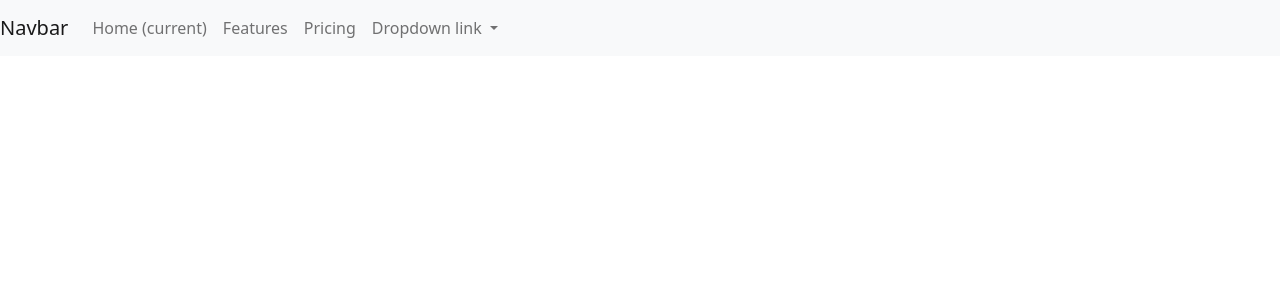
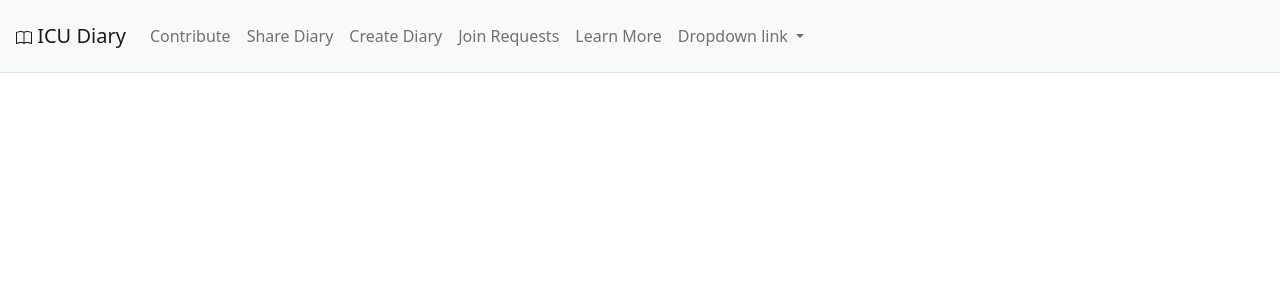
Before and after one commit to willcooley4/icu-diary, a Flask app: page /new_diary/ in a window 1280 px wide. Shown: the top 300 px of the page. Run offline with Flask 2, Linux system fonts and the light colour scheme; the visitor is signed in with stand-in values (Sample User, id 1); some libraries are stand-ins or nearby versions.

Commit message:
navbar stuff

```diff
--- a/diary/templates/navbar.html
+++ b/diary/templates/navbar.html
@@ -12,21 +12,38 @@
 
   <body>
 
-    <nav class="navbar navbar-expand-lg navbar-light bg-light">
-      <a class="navbar-brand" href="#">Navbar</a>
-      <button class="navbar-toggler" type="button" data-toggle="collapse" data-target="#navbarNavDropdown" aria-controls="navbarNavDropdown" aria-expanded="false" aria-label="Toggle navigation">
-        <span class="navbar-toggler-icon"></span>
+    <!-- Beginning of navbar-->
+    <nav class="navbar navbar-expand-lg navbar-light bg-light p-3 mb-3 border-bottom">
+      <!-- Logo, redirect to home -->
+      <a class="navbar-brand" href="/">
+        <svg xmlns="http://www.w3.org/2000/svg" width="16" height="16" fill="currentColor" class="bi bi-book" viewBox="0 0 16 16">
+          <path d="M1 2.828c.885-.37 2.154-.769 3.388-.893 1.33-.134 2.458.063 3.112.752v9.746c-.935-.53-2.12-.603-3.213-.493-1.18.12-2.37.461-3.287.811V2.828zm7.5-.141c.654-.689 1.782-.886 3.112-.752 1.234.124 2.503.523 3.388.893v9.923c-.918-.35-2.107-.692-3.287-.81-1.094-.111-2.278-.039-3.213.492V2.687zM8 1.783C7.015.936 5.587.81 4.287.94c-1.514.153-3.042.672-3.994 1.105A.5.5 0 0 0 0 2.5v11a.5.5 0 0 0 .707.455c.882-.4 2.303-.881 3.68-1.02 1.409-.142 2.59.087 3.223.877a.5.5 0 0 0 .78 0c.633-.79 1.814-1.019 3.222-.877 1.378.139 2.8.62 3.681 1.02A.5.5 0 0 0 16 13.5v-11a.5.5 0 0 0-.293-.455c-.952-.433-2.48-.952-3.994-1.105C10.413.809 8.985.936 8 1.783z"/>
+        </svg>
+        ICU Diary
+      </a>
+
+      <!-- Navbar Collapse support -->
+      <button class ="navbar-toggler" type="button" data-toggle="collapse" data-target="navbarSupportedContent" aria-controls="navbarSupportedContent" aria-expanded="false" aria-label="Toggle navigation">
+        <span class ="navbar-toggler-icon"></span>
       </button>
-      <div class="collapse navbar-collapse" id="navbarNavDropdown">
-        <ul class="navbar-nav">
-          <li class="nav-item active">
-            <a class="nav-link" href="#">Home <span class="sr-only">(current)</span></a>
+
+      <!--Navbar items-->
+      <div class="collapse navbar-collapse" id="navbarSupportedContent">
+        <ul class="navbar-nav mr-auto">
+          <li class="nav-item">
+            <a class="nav-link" href="/entry_page/">Contribute</a>
           </li>
           <li class="nav-item">
-            <a class="nav-link" href="#">Features</a>
+            <a class="nav-link" href="/diary_sharing/">Share Diary</a>
           </li>
           <li class="nav-item">
-            <a class="nav-link" href="#">Pricing</a>
+            <a class="nav-link" href="/new_diary/">Create Diary</a>
+          </li>
+          <li class="nav-item">
+            <a class="nav-link" href="/invite">Join Requests</a>
+          </li>
+          <li class="nav-item">
+            <a class="nav-link" href="#">Learn More</a>
           </li>
           <li class="nav-item dropdown">
             <a class="nav-link dropdown-toggle" href="#" id="navbarDropdownMenuLink" data-toggle="dropdown" aria-haspopup="true" aria-expanded="false">
@@ -40,7 +57,11 @@
           </li>
         </ul>
       </div>
+
+
+
     </nav>
+    <!-- End of navbar-->
 
 
 
@@ -48,4 +69,5 @@
 
 
   </body>
+  <script src="../static/js/bootstrap.bundle.min.js"></script>
 </html>
```
